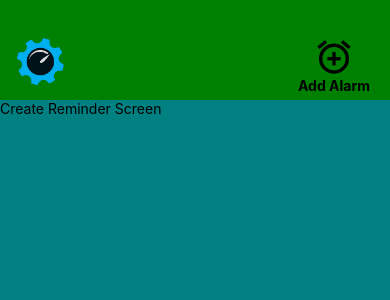
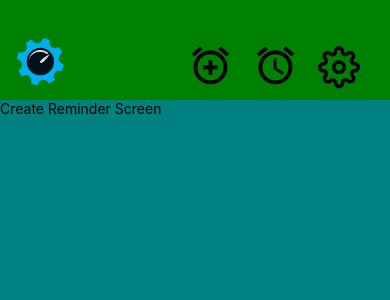
Before and after one commit to purplevarun/reminder-app, a React Native app: screen / in a window 390 px wide. Shown: the top 300 px of the page. Built offline with nearby package versions, Linux system fonts and the light colour scheme.

Commit message:
Added All Icons to Header

```diff
--- a/components/Header.js
+++ b/components/Header.js
@@ -1,13 +1,20 @@
-import { View, Text, TouchableOpacity, Alert } from "react-native";
-import { AlarmIcon } from "./icons";
-import { AddAlarmBtn } from "./buttons";
+import { View, Alert } from "react-native";
+import { ReminderIcon } from "./icons";
+import { AddReminderBtn, AllRemindersBtn, SettingsBtn } from "./buttons";
 const Header = () => {
-	const handleAlarmIconPress = () => {
+	const handleReminderIconPress = () => {
 		Alert.alert("");
 	};
-	return (
-		<View
-			style={{
+	const handleAddReminderBtnPress = () => {
+		Alert.alert("");
+	};
+	const handleAllRemindersBtnPress = () => {
+		Alert.alert("");
+	};
+	const handleSettingsBtnPress = () => {
+		Alert.alert("");
+	};
+	const headerStyle = {
 		backgroundColor: "green",
 		paddingTop: 30,
 		flexDirection: "row",
@@ -16,11 +23,18 @@ const Header = () => {
 		justifyContent: "space-between",
 		alignItems: "center",
 		paddingHorizontal: 20,
-			}}
-		>
-			<AlarmIcon onPress={handleAlarmIconPress} />
-			<View>
-				<AddAlarmBtn />
+	};
+	const headerBtnsStyle = {
+		display: "flex",
+		flexDirection: "row",
+	};
+	return (
+		<View style={headerStyle}>
+			<ReminderIcon onPress={handleReminderIconPress} />
+			<View style={headerBtnsStyle}>
+				<AddReminderBtn onPress={handleAddReminderBtnPress} />
+				<AllRemindersBtn onPress={handleAllRemindersBtnPress} />
+				<SettingsBtn onPress={handleSettingsBtnPress} />
 			</View>
 		</View>
 	);
--- a/components/buttons.js
+++ b/components/buttons.js
@@ -1,23 +1,46 @@
-import { Text, TouchableOpacity } from "react-native";
+import { Text, TouchableOpacity, View } from "react-native";
 import MaterialIcon from "react-native-vector-icons/MaterialIcons";
-export const AddAlarmBtn = ({ onPress }) => {
+import FeatherIcon from "react-native-vector-icons/Feather";
+
+const touchableOpacityStyle = {
+	display: "flex",
+	justifyContent: "center",
+	alignItems: "center",
+	backgroundColor: "none",
+	marginHorizontal: 10,
+};
+
+const textStyle = {
+	fontWeight: "bold",
+};
+
+const btnSize = 45;
+
+export const AddReminderBtn = ({ onPress }) => {
 	return (
-		<TouchableOpacity
-			style={{
-				display: "flex",
-				justifyContent: "center",
-				alignItems: "center",
-				backgroundColor: "none",
-			}}
-		>
-			<MaterialIcon name="alarm-add" size={40} />
-			<Text
-				style={{
-					fontWeight: "bold",
-				}}
-			>
-				Add Alarm
-			</Text>
+		<TouchableOpacity style={touchableOpacityStyle} onPress={onPress}>
+			<MaterialIcon name="alarm-add" size={btnSize} />
+			{/* <Text style={textStyle}>Add</Text> */}
 		</TouchableOpacity>
 	);
 };
+
+export const AllRemindersBtn = ({ onPress }) => {
+	return (
+		<TouchableOpacity style={touchableOpacityStyle} onPress={onPress}>
+			<MaterialIcon name="access-alarms" size={btnSize} />
+			{/* <Text style={textStyle}>Upcoming</Text> */}
+		</TouchableOpacity>
+	);
+};
+
+export const SettingsBtn = ({ onPress }) => {
+	return (
+		<TouchableOpacity style={touchableOpacityStyle} onPress={onPress}>
+			<View style={{ display: "flex", height: btnSize, top: 1 }}>
+				<FeatherIcon name="settings" size={btnSize - 3} />
+			</View>
+			{/* <Text style={textStyle}>Settings</Text> */}
+		</TouchableOpacity>
+	);
+};
--- a/components/icons.js
+++ b/components/icons.js
@@ -1,5 +1,5 @@
 import { Image, TouchableOpacity } from "react-native";
-export const AlarmIcon = ({ onPress }) => {
+export const ReminderIcon = ({ onPress }) => {
 	return (
 		<TouchableOpacity style={{ backgroundColor: "none" }} onPress={onPress}>
 			<Image
```
Also changed, not shown: screens/screenStyles.js (added). Lines whose indentation alone changed are shown as unchanged.
